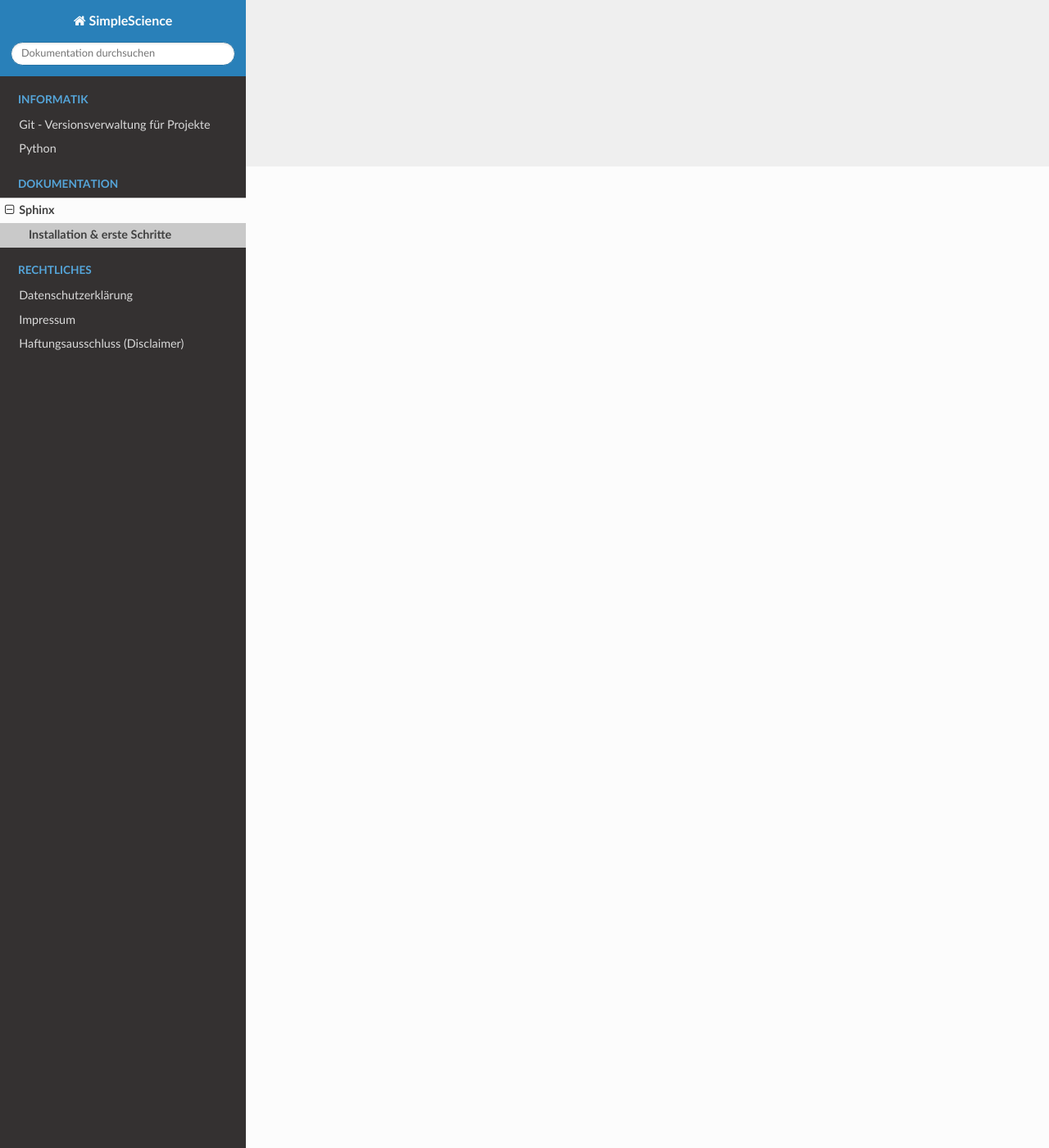
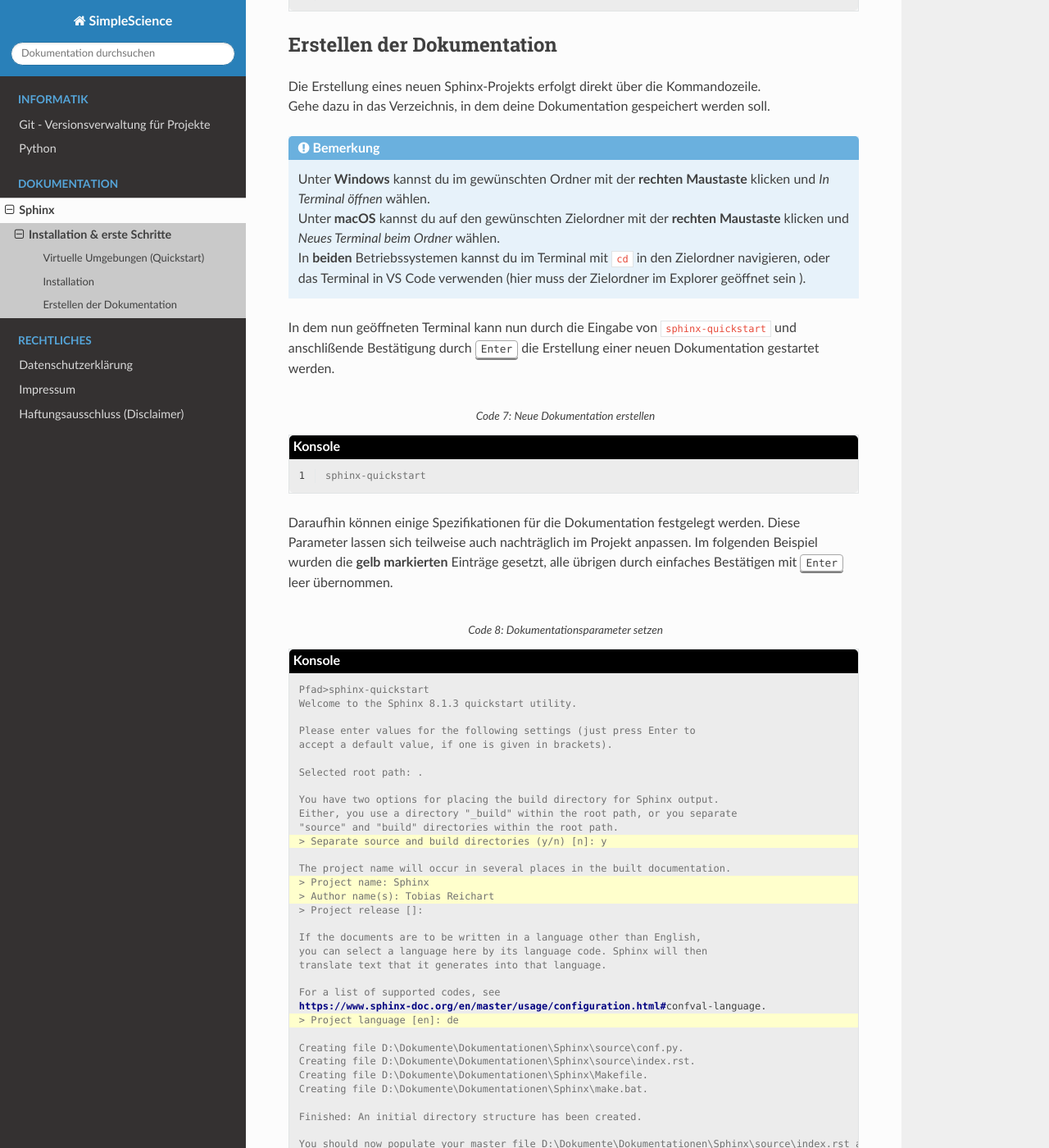
Before and after one commit to TobiasReichart/SimpleScience, a Sphinx documentation site: the page built from source/sphinx/section/installation.md, in a window 1280 px wide and 1400 px high, scrolled down 1197 px. Shown: the whole window at 82% size. Built offline with Sphinx 7.4.7 and the Read the Docs theme 3.1.0, drawn with Linux system fonts in a browser that asks for light colours; some of the changed text lies outside the part shown.

Commit message:
Sphynx - Erstellen der Dokumentation hinzugefügt

````diff
--- a/source/sphinx/section/installation.md
+++ b/source/sphinx/section/installation.md
@@ -9,3 +9,154 @@ Vor der Durchführung lies bitte meinen {ref}`Haftungsausschluss <disclaimer>`.
 
 Voraussetzung für die Installation von Sphinx ist eine bereits installierte Version von Python.
 ```
+
+```{note}
+Es wird **dringend empfohlen**, Sphinx-Projekte in einer *virtuellen Umgebung* (`venv`) aufzubauen.<br>
+So bleibt die Arbeitsumgebung stabil, unabhängig von globalen Paketen und jederzeit reproduzierbar.
+
+Auf diese Weise verhinderst du Versionskonflikte, hältst dein System sauber und stellst sicher, dass deine Dokumentation auch in Zukunft zuverlässig gebaut werden kann.<br>
+Nähere Informationen findest du auf meiner Infoseite zu {ref}`Virtuellen Umgebungen <Virtuelle Umgebungen>`.
+```
+
+## Virtuelle Umgebungen (Quickstart)
+
+```{dropdown} macOS/Linux
+
+```
+
+```{dropdown} Windows
+
+```
+
+## Installation
+
+Bevor du mit Sphinx arbeiten kannst, musst du es zunächst in deiner Python-Umgebung (**Global** oder in der **Virtuellen Umgebung**)installieren.<br>
+Am einfachsten gelingt das über den Python-Paketmanager `pip`. Führe dazu im Terminal den folgenden Befehl aus:
+
+```{code-block} console
+:caption: Installation von Sphinx
+:linenos:
+
+pip install sphinx
+```
+
+## Erstellen der Dokumentation
+
+Die Erstellung eines neuen Sphinx-Projekts erfolgt direkt über die Kommandozeile.
+Gehe dazu in das Verzeichnis, in dem deine Dokumentation gespeichert werden soll.
+
+```{note}
+Unter **Windows** kannst du im gewünschten Ordner mit der **rechten Maustaste** klicken und *In Terminal öffnen* wählen.<br>
+Unter **macOS** kannst du auf den gewünschten Zielordner mit der **rechten Maustaste** klicken und *Neues Terminal beim Ordner* wählen.<br>
+In **beiden** Betriebssystemen kannst du im Terminal mit `cd` in den Zielordner navigieren, oder das Terminal in VS Code verwenden (hier muss der Zielordner im Explorer geöffnet sein
+).
+```
+
+In dem nun geöffneten Terminal kann nun durch die Eingabe von `sphinx-quickstart` und anschlißende Bestätigung durch {kbd}`Enter` die Erstellung einer neuen Dokumentation gestartet werden.
+
+```{code-block} console
+:caption: Neue Dokumentation erstellen
+:linenos:
+
+sphinx-quickstart
+```
+
+Daraufhin können einige Spezifikationen für die Dokumentation festgelegt werden. Diese Parameter lassen sich teilweise auch nachträglich im Projekt anpassen. Im folgenden Beispiel wurden die **gelb markierten** Einträge gesetzt, alle übrigen durch einfaches Bestätigen mit {kbd}`Enter` leer übernommen.
+
+```{code-block} console
+:caption: Dokumentationsparameter setzen
+:emphasize-lines: 12, 15, 16, 25
+
+Pfad>sphinx-quickstart
+Welcome to the Sphinx 8.1.3 quickstart utility.
+
+Please enter values for the following settings (just press Enter to
+accept a default value, if one is given in brackets).
+
+Selected root path: .
+
+You have two options for placing the build directory for Sphinx output.
+Either, you use a directory "_build" within the root path, or you separate
+"source" and "build" directories within the root path.
+> Separate source and build directories (y/n) [n]: y
+
+The project name will occur in several places in the built documentation.
+> Project name: Sphinx
+> Author name(s): Tobias Reichart
+> Project release []:
+
+If the documents are to be written in a language other than English,
+you can select a language here by its language code. Sphinx will then
+translate text that it generates into that language.
+
+For a list of supported codes, see
+https://www.sphinx-doc.org/en/master/usage/configuration.html#confval-language.
+> Project language [en]: de
+
+Creating file D:\Dokumente\Dokumentationen\Sphinx\source\conf.py.
+Creating file D:\Dokumente\Dokumentationen\Sphinx\source\index.rst.
+Creating file D:\Dokumente\Dokumentationen\Sphinx\Makefile.
+Creating file D:\Dokumente\Dokumentationen\Sphinx\make.bat.
+
+Finished: An initial directory structure has been created.
+
+You should now populate your master file D:\Dokumente\Dokumentationen\Sphinx\source\index.rst and create other documentation
+source files. Use the Makefile to build the docs, like so:
+make builder
+where "builder" is one of the supported builders, e.g. html, latex or linkcheck.
+```
+
+Nach Abschluss aller Eingaben wurde das Standardgerüst eines neuen Sphinx-Projekts erzeugt:
+
+```{code-block} none
+:caption: Ordnerstruktur eines neuen Sphinx-Projekts
+
+Sphinx-Projekt
+├ source
+│   ├ conf.py
+│   └ index.rst
+├ make.bat
+└ Makefile
+```
+
+Das Projekt kann anschließend durch Eingabe von `sphinx-build -b html source build/html` im Terminal als statische HTML-Seite generiert werden.
+
+```{code-block} console
+:caption: statische HTML-Seite generieren
+:linenos:
+
+sphinx-build -b html source build/html
+```
+
+Dabei wird automatisch der Ordner `build` mit dem Unterordner `html` erzeugt, der die Datei `index.html` enthält.<br>
+Diese kann per Doppelklick im Browser geöffnet werden und zeigt die Startseite der frisch generierten Dokumentation.
+
+```{code-block} none
+:caption: Ordnerstruktur des Sphinx-Projekts nach erstem Render
+:emphasize-lines: 9
+
+Sphinx-Projekt
+├ build
+│ └ html
+│   ├ _sources
+│   ├ _static
+│   ├ .doctrees
+│   ├ .buildinfo
+│   ├ genindex.html
+│   ├ index.html
+│   ├ objects.inv
+│   ├ search.html
+│   └ searchindex.js
+├ source
+├ make.bat
+└ Makefile
+```
+
+Im Browser erscheint daraufhin die folgende Ansicht:
+
+```{figure} bilder/default-theme.png
+:align: center
+:width: 100%
+
+Voreingestelltes Layout
+```
````
Also changed, not shown: source/sphinx/section/bilder/default-theme.png (added), 1 other file.
